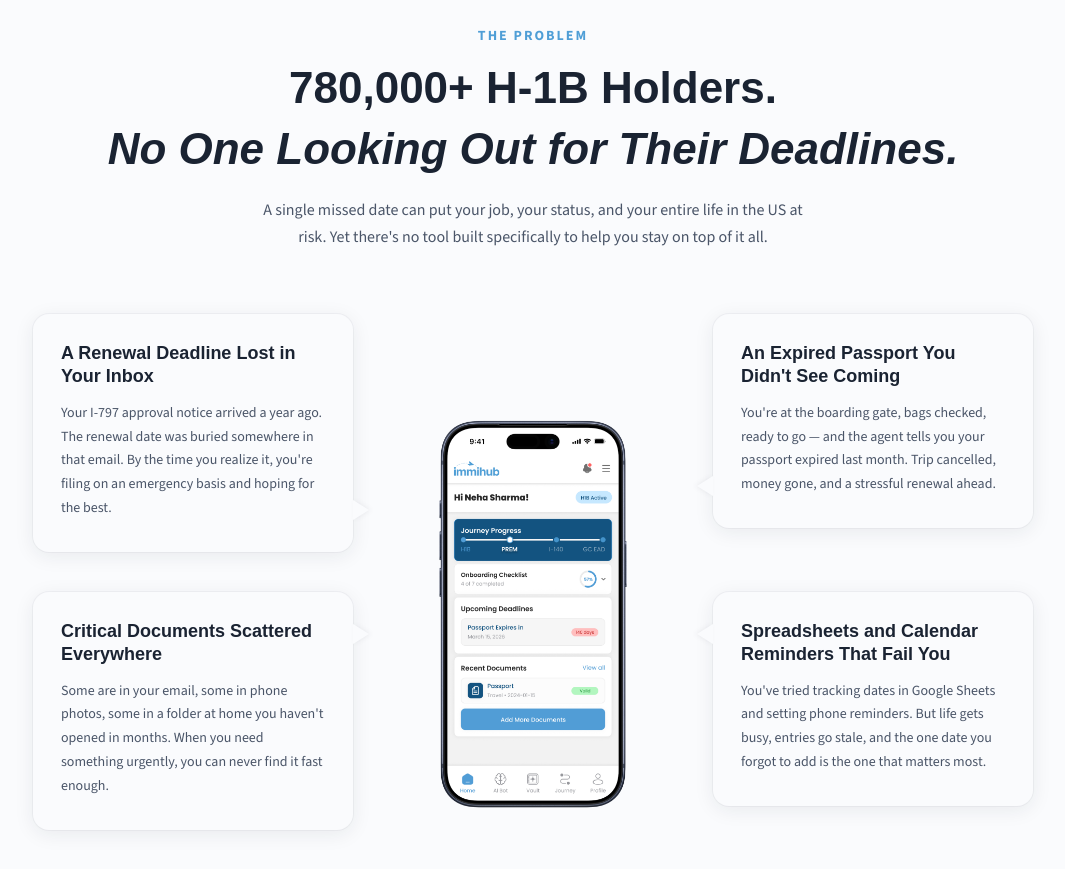
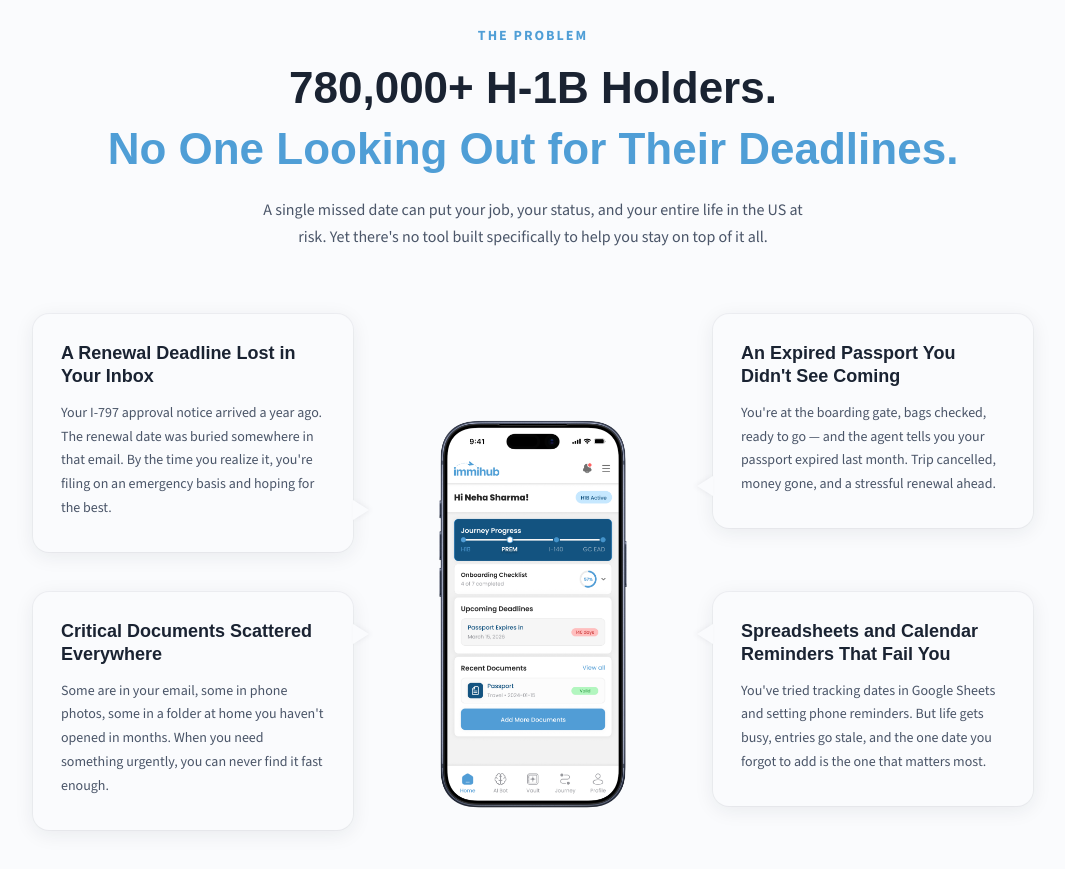
Before and after one commit to Pavanupsc/GetImmiHub, a Next.js app: page / in a window 1280 px wide. Shown: the part 1660-2529 px from the top of the page, without its empty margins (107-1172 px from the left). Built offline with nearby package versions, Linux system fonts and the light colour scheme; a web font is replaced by a local one.

Commit message:
several changes made

```diff
--- a/src/components/HomePage.tsx
+++ b/src/components/HomePage.tsx
@@ -256,9 +256,8 @@ export function HomePage() {
                 color: colors.textDark,
                 marginBottom: "20px",
                 lineHeight: 1.2,
-                fontStyle: "italic",
               }}>
-                No One Looking Out for Their Deadlines.
+                <span style={{ color: colors.brandPrimary }}>No One Looking Out for Their Deadlines.</span>
               </h2>
               <p style={{
                 fontFamily: "'Source Sans 3', sans-serif",
```
